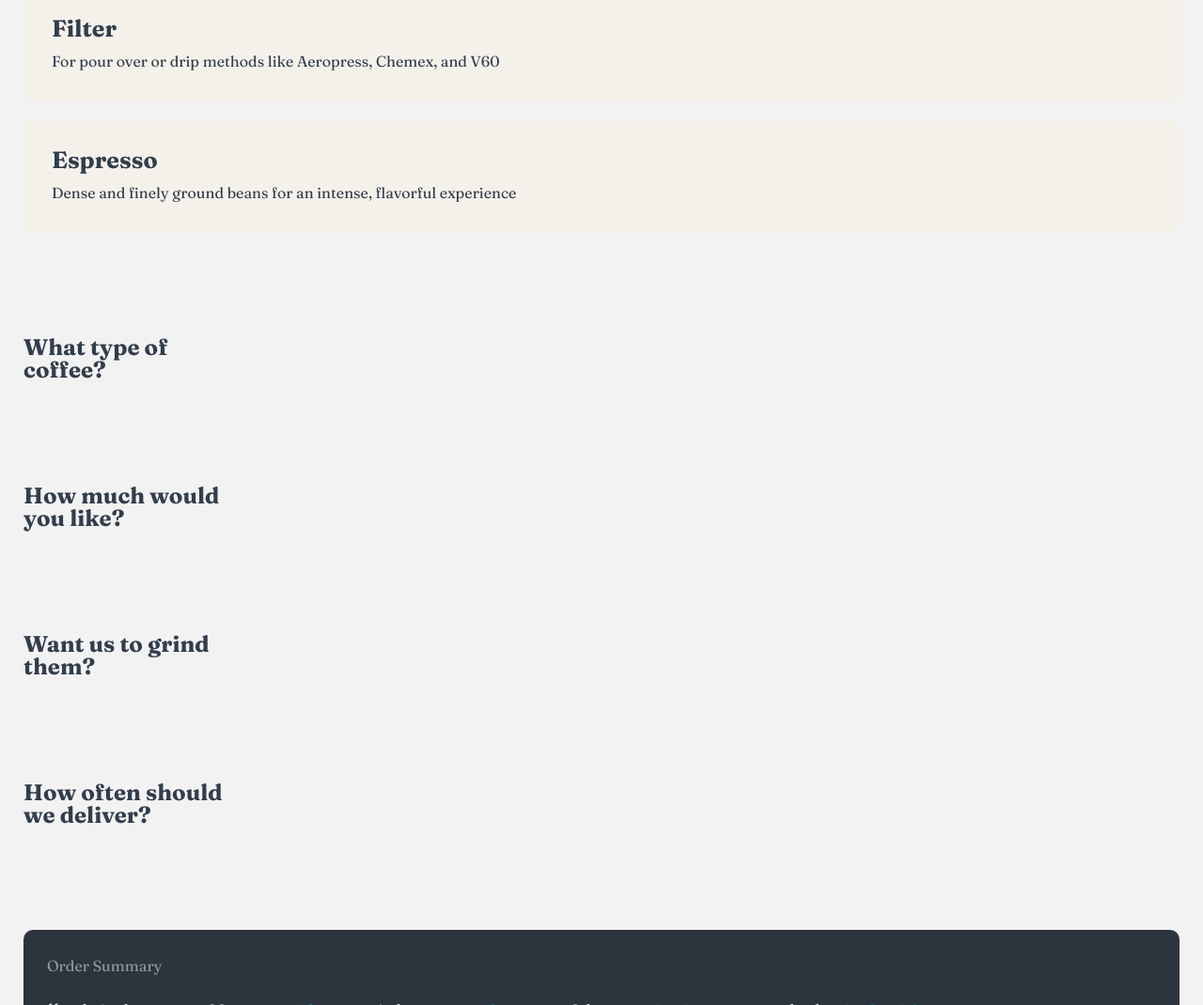
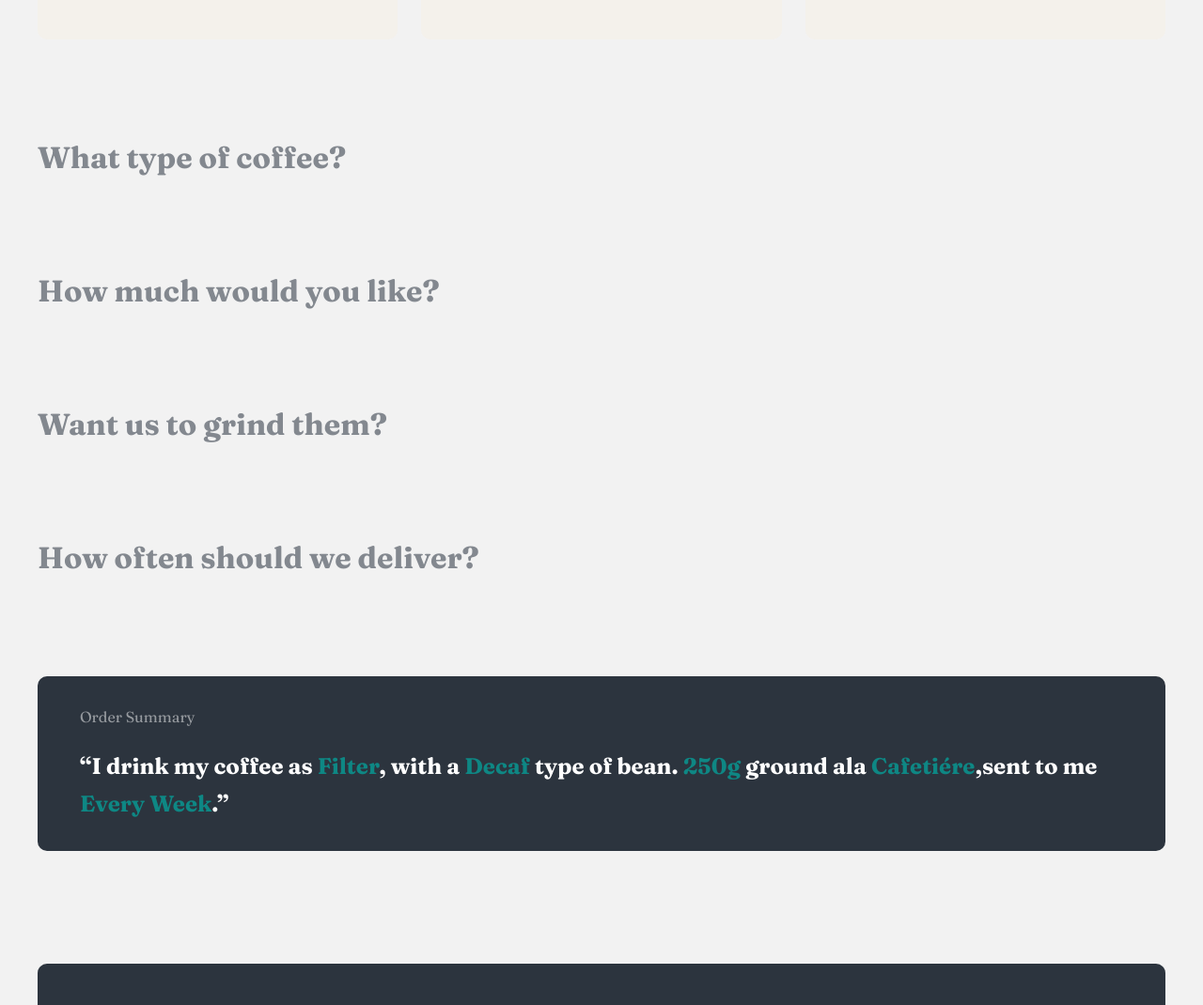
Before and after one commit to lasha-abuladze/coffeeroasters-subscription-site, a website: page createYourPlan.html in a window 1280 px wide. Shown: the part 1510-2580 px from the top of the page at 94% size. Drawn offline with Linux system fonts and the light colour scheme.

```diff
--- a/createYourPlan.html
+++ b/createYourPlan.html
@@ -336,9 +336,9 @@
 
                     <li class="li--answer">
 
-                        <input type="radio" id="radio-3-3" class="radio-inp" name="question-3">
+                        <input type="radio" id="radio-4-3" class="radio-inp" name="question-4">
 
-                        <label class="radio--label" for="radio-3-3">
+                        <label class="radio--label" for="radio-4-3">
                             <h5>Cafetiére</h5>
                             <p>
                                 Course ground beans specially
--- a/createYourPlan.scss
+++ b/createYourPlan.scss
@@ -528,7 +528,7 @@
         h4 {
             font-size: 24px;
             font-weight: 700;
-            color: #333D4B;
+            color: #83888F;
             margin-bottom: 30px;
 
             span {
@@ -542,7 +542,7 @@
 
                 background-color: #F4F1EB;
                 color: #333D4B;
-                padding: 30px;
+                padding: 0px;
                 box-sizing: border-box;
                 position: relative;
                 border-radius: 10px;
@@ -559,6 +559,11 @@
                 }
 
                 .radio--label {
+                    display: block;
+                    width: 100%;
+                    height: 100%;
+                    padding: 30px;
+                    box-sizing: border-box;
 
                     h5 {
                         font-size: 25px;
@@ -802,6 +807,109 @@
 
     }
 
+    .section-quize {
+
+        padding: 0px 40px;
+
+        .li--question {
+
+            margin-bottom: 110px;
+
+            h4 {
+                font-size: 32px;
+                font-weight: 700;
+                margin-bottom: 30px;
+
+                span {
+                    display: inline;
+                }
+            }
+
+            .ul--answers {
+
+                display: flex;
+                gap: 25px;
+
+                .li--answer {
+
+                    background-color: #F4F1EB;
+                    color: #333D4B;
+                    width: 100%;
+                    box-sizing: border-box;
+                    position: relative;
+                    border-radius: 10px;
+
+                    margin-bottom: 0px !important;
+
+                    &:last-child {
+                        margin: 0;
+                    }
+
+                    .radio-inp {
+                        position: absolute;
+                        opacity: 0;
+                    }
+
+                    .radio--label {
+
+                        padding: 35px 25px 90px 25px;
+
+                        h5 {
+                            font-size: 25px;
+                            font-weight: 700;
+                            margin-bottom: 10px;
+                        }
+
+                        p {
+                            font-size: 16px;
+                            font-weight: 400;
+                            line-height: 25px;
+                        }
+
+                    }
+
+                }
+
+            }
+        }
+
+    }
+
+    .section-summary {
+        padding: 0px 40px;
+
+        hgroup {
+            padding: 35px 45px 30px 45px;
+
+            h6 {
+                margin-bottom: 25px;
+            }
+
+            p {
+                line-height: 40px;
+                text-align: left;
+            }
+        }
+    }
+
+    footer {
+        width: calc(100% - 80px);
+        padding: 50px 0px;
+
+        ul{
+
+            display: flex;
+            align-items: center;
+            gap: 20px;
+            justify-content: center;
+            margin-bottom: 80px;
+
+            li {
+                margin: 0;
+            }
+        }
+
+    }
 
 
 
--- a/quize.js
+++ b/quize.js
@@ -12,13 +12,14 @@
 
     if(e.target.parentElement.classList.contains(`li--answer`)) {
 
+        // console.log(e.target)
+
 
         const perent = e.target.parentElement.parentElement;
         const radioInputs = perent.querySelectorAll(`.radio-inp`);
         const liArr = perent.querySelectorAll(`.li--answer`);
 
         const xx = Number(perent.classList[1][(perent.classList[1].length -1)]);
-
         answers[xx]?.classList?.remove(`display-none`);
 
 
@@ -41,20 +42,36 @@
 
     else if (e.target.classList.contains(`li--answer`)) {
 
+        // console.log(e.target)
+
         const perent = e.target;
         const radioInputs = perent.querySelectorAll(`.radio-inp`)
         const liArr = perent.parentElement.querySelectorAll(`.li--answer`);
 
+        // const xx = Number(perent.classList[1][(perent.classList[1].length -1)]);
+        // answers[xx]?.classList?.remove(`display-none`);
+
+        const xx = Number(perent.parentElement.classList[1].slice(-1));
+        answers[xx]?.classList?.remove(`display-none`);
+
+        console.log(liArr)
+
 
         radioInputs.forEach((el, i) => {
+
             if(el.checked) {
-                liArr.forEach(el => {
-                    if(el.classList.contains(`checked`)) {
-                        el.classList.remove(`checked`)
-                    }
-                })
-                liArr[i].classList.add(`checked`)
+                console.log(`hi`)
             }
+
+
+            // if(el.checked) {
+            //     liArr.forEach(el => {
+            //         if(el.classList.contains(`checked`)) {
+            //             el.classList.remove(`checked`)
+            //         }
+            //     })
+            //     liArr[i].classList.add(`checked`)
+            // }
         })
 
     }
```
Also changed, not shown: createYourPlan.css.
